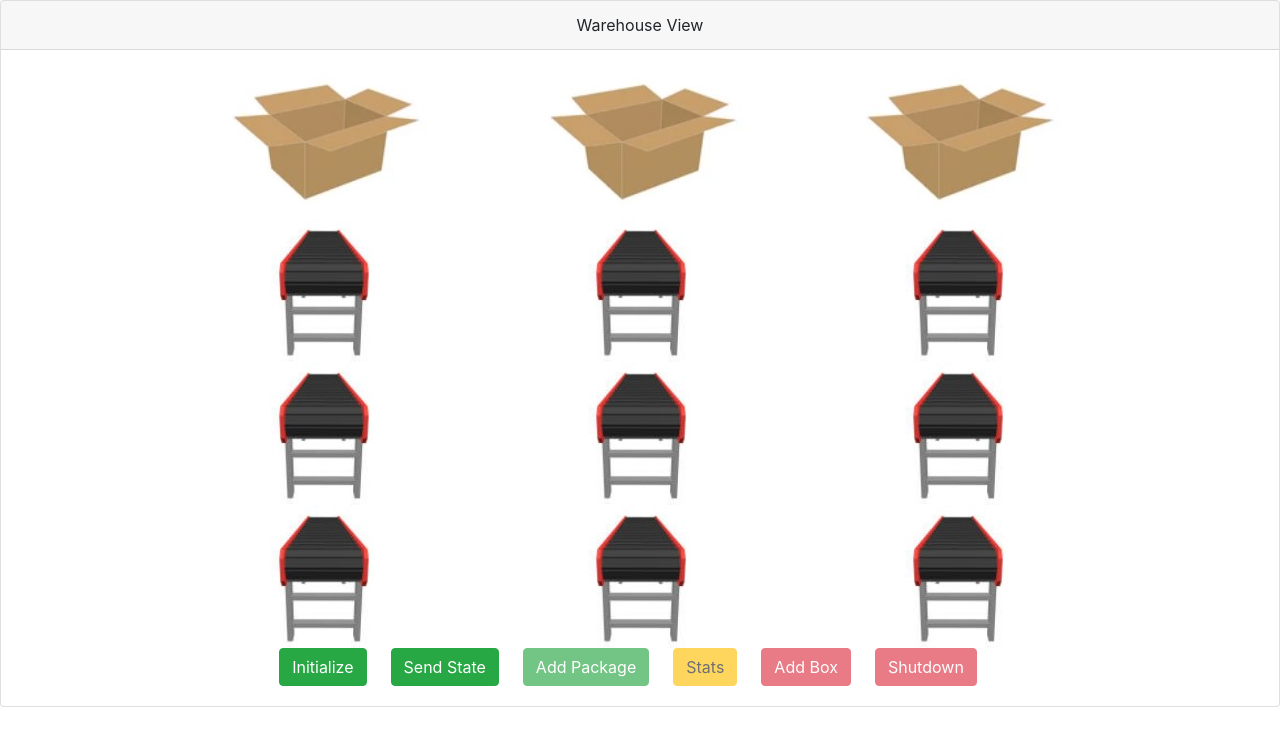
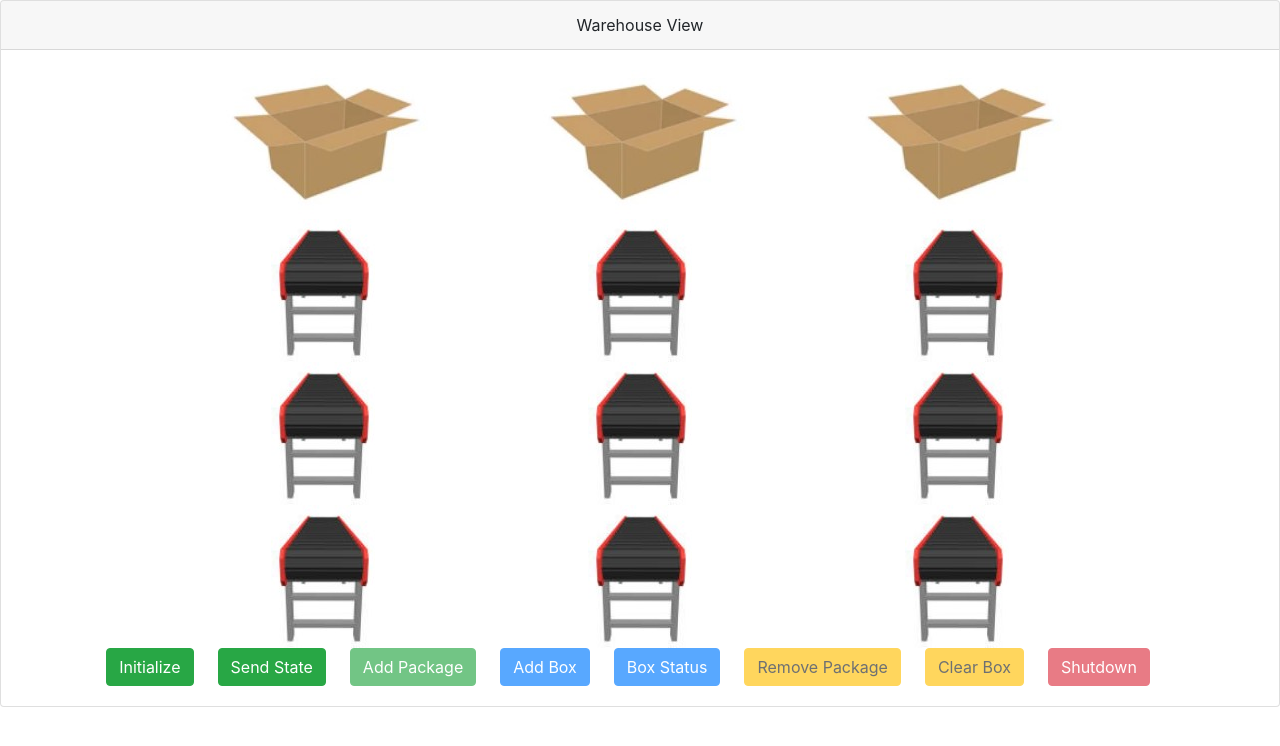
Before and after one commit to ColtonOsterlund/Capstone_ReactFrontEnd, a React (Create React App) app: page / in a window 1280 px wide. Shown: the top 746 px of the page. Built offline with nearby package versions, Linux system fonts and the light colour scheme; no server answers.

Commit message:
Added Retrieve Package and Clear Box functionalities

```diff
--- a/src/App.js
+++ b/src/App.js
@@ -27,6 +27,27 @@ function App() {
           alert("Box: " + info.box_id + " , holding Package type " + info.package_type);
           alert("Packages stored: " + info.packages_stored);
           alert("Packages in transit: " + info.packages_in_transit);
+          break;
+
+        case "9": //Remove Package response
+          if (info.success) {
+            alert("Package " + info.package_id + " from Box " + info.box_id + " removed successfully");
+          }
+
+          else {
+            alert(info.details);
+          }
+          break;
+
+        case "11": //Clear Box  response
+          if (info.success) {
+            alert("Box: " + info.box_id + " has been cleared");
+            alert("Packages removed: " + info.packages_removed);
+          }
+
+          else {
+            alert(info.details);
+          }
           break;
       };
     });
@@ -83,16 +104,35 @@ function App() {
     socket.send(JSON.stringify(msg));
   }
 
-  function retrieve(boxName) {
-    let remNum = window.prompt("How many packages would you like to remove?");
 
-
-  }
-
-  function boxStats() {
+  function boxStatus() {
     let boxID = window.prompt('Enter Box ID');
     let msg = {
       id: "6",
+      box_id: boxID
+    };
+
+    socket.send(JSON.stringify(msg));
+  }
+
+  function removePackage() {
+    let boxID = window.prompt('Enter Box ID');
+    let packageID = window.prompt('Enter Package ID');
+
+    var msg = {
+      id: "8",
+      box_id: boxID,
+      package_id: packageID
+    };
+
+    socket.send(JSON.stringify(msg));
+  }
+
+  function clearBox() {
+    let boxID = window.prompt('Enter Box ID');
+
+    var msg = {
+      id: "10",
       box_id: boxID
     };
 
@@ -208,34 +248,51 @@ function App() {
               <div class="btn-group mr-4" role="group">
                 <button class="btn btn-success" disabled={!disable} onClick={() => setDisable(false)}>Initialize</button>
               </div>
+
               <div class="btn-group mr-4" role="group">
                 <button class="btn btn-success" onClick={sendState}>Send State</button>
               </div>
 
 
               <div class="btn-group mr-4" role="group">
-                <button class="btn btn-success" disabled={disable} onClick={addPackage}>Add Package</button>            </div>
+                <button class="btn btn-success" disabled={disable} onClick={addPackage}>Add Package</button>
+              </div>
+
 
               <div class="btn-group mr-4" role="group">
-                <button class="btn btn-warning" disabled={disable} onClick={boxStats}>
-                  Stats
+                <button class="btn btn-primary" disabled={disable} onClick={addBox}>
+                  Add Box
+                </button>
+              </div>
+
+
+              <div class="btn-group mr-4" role="group">
+                <button class="btn btn-primary" disabled={disable} onClick={boxStatus}>
+                  Box Status
+                </button>
+              </div>
+
+
+              <div class="btn-group mr-4" role="group">
+                <button class="btn btn-warning" disabled={disable} onClick={removePackage}>
+                  Remove Package
                 </button>
               </div>
 
               <div class="btn-group mr-4" role="group">
-
-                <button class="btn btn-danger" disabled={disable} onClick={addBox}>
-                  Add Box
+                <button class="btn btn-warning" disabled={disable} onClick={clearBox}>
+                  Clear Box
                 </button>
               </div>
+
+
               <div class="btn-group mr-4" role="group">
-
                 <button class="btn btn-danger" disabled={disable} onClick={shutdownSystem}>
                   Shutdown
                 </button>
               </div>
-            </div>
-          </div >
+            </div >
+          </div>
         </div>
       </div>
     </p >
```
